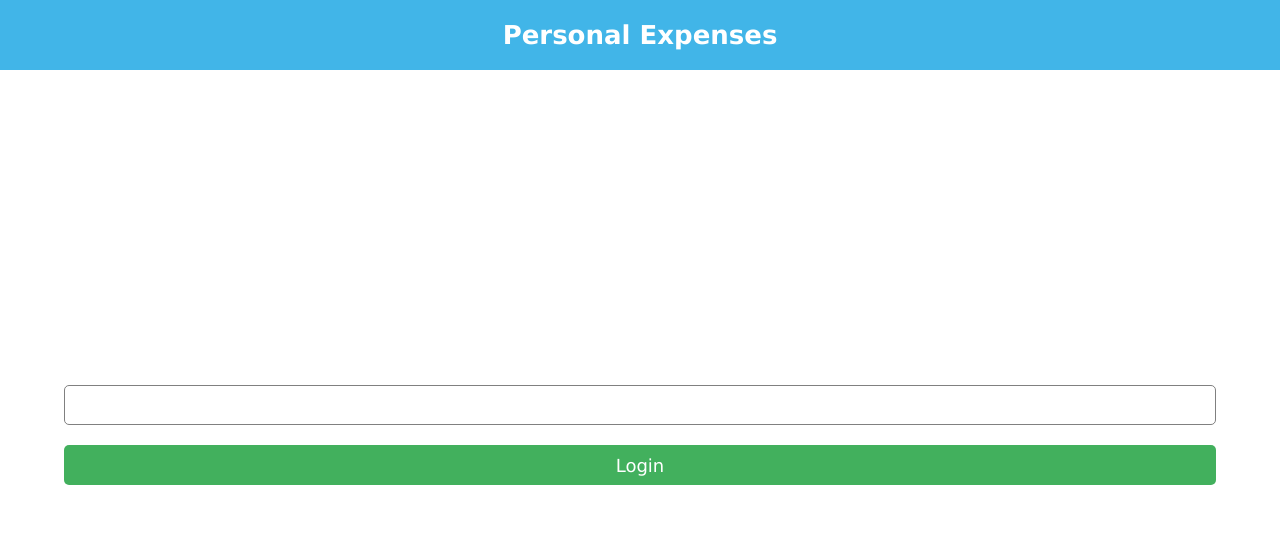
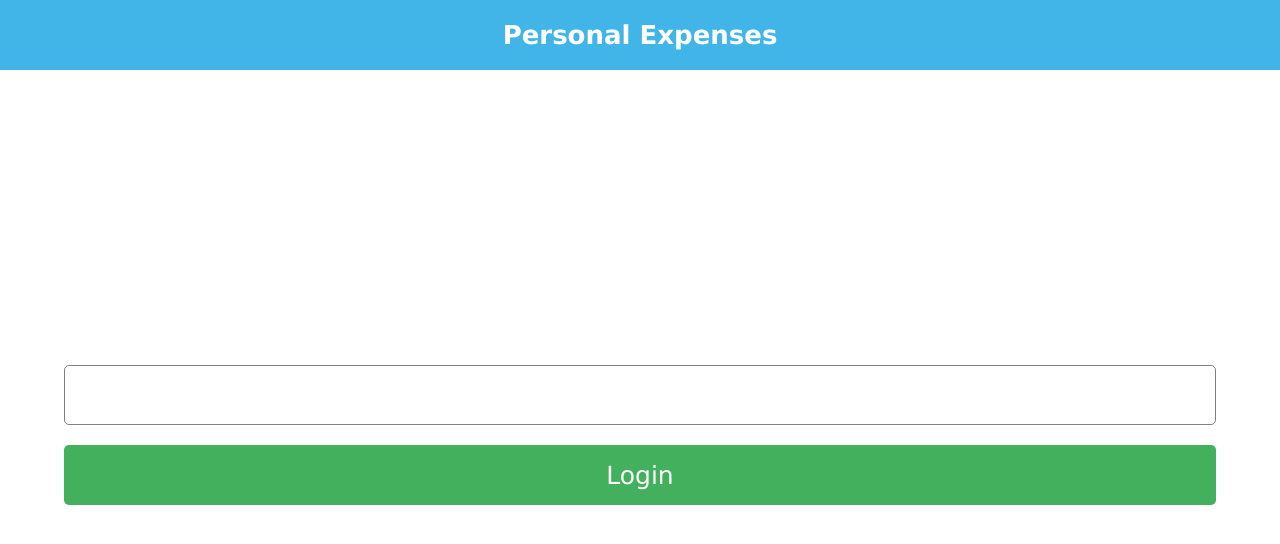
Before and after one commit to tadeuasarro/track-app, a React (Create React App) app: page / in a window 1280 px wide. Shown: the top 544 px of the page. Built offline with nearby package versions, Linux system fonts and the light colour scheme.

Commit message:
Fix some stuff on the login screen

```diff
--- a/src/components/login/login.css
+++ b/src/components/login/login.css
@@ -14,21 +14,20 @@
 
 .login-input,
 .login-button {
-  height: 40px;
+  height: 60px;
   width: 90%;
   border-radius: 5px;
+  font-size: 25px;
 }
 
 .login-input {
   margin-bottom: 20px;
   border: 1px solid grey;
   padding: 10px;
-  font-size: large;
 }
 
 .login-button {
   border: none;
   background-color: #42b05d;
   color: white;
-  font-size: large;
 }
```
